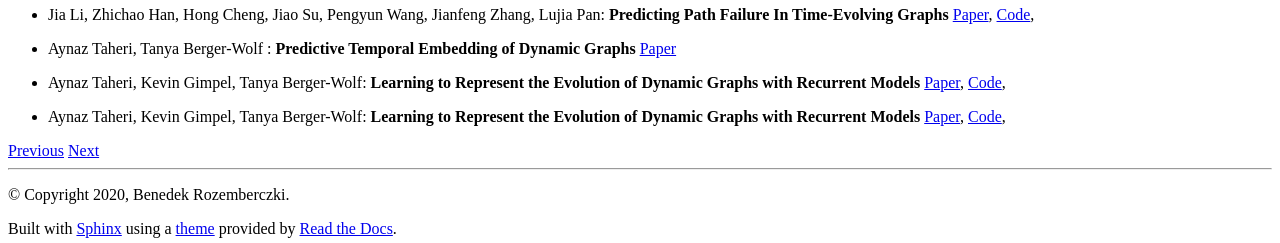
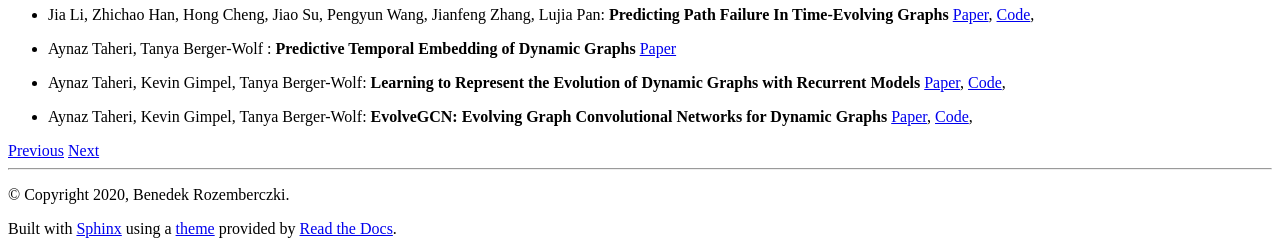
Before and after one commit to benedekrozemberczki/pytorch_geometric_temporal, a Sphinx documentation site: the page built from docs/source/notes/resources.rst, in a window 1280 px wide. Shown: the part 1102-1345 px from the top of the page. Built offline with Sphinx 7.4.7 and the Read the Docs theme 2.0.0, drawn with Linux system fonts in a browser that asks for light colours; pages that are not in the unit, such as notebooks, are missing from menus.

Commit message:
Evolve GCN H

```diff
--- a/docs/source/notes/resources.rst
+++ b/docs/source/notes/resources.rst
@@ -11,4 +11,4 @@ External resources
 
 * Aynaz Taheri, Kevin Gimpel, Tanya Berger-Wolf: **Learning to Represent the Evolution of Dynamic Graphs with Recurrent Models** `Paper <https://dl.acm.org/doi/10.1145/3308560.3316581>`_, `Code <https://github.com/CompBioUIC/RepLearning>`_,
 
-* Aynaz Taheri, Kevin Gimpel, Tanya Berger-Wolf: **Learning to Represent the Evolution of Dynamic Graphs with Recurrent Models** `Paper <https://arxiv.org/abs/1902.10191>`_, `Code <https://github.com/CompBioUIC/RepLearning>`_,
+* Aynaz Taheri, Kevin Gimpel, Tanya Berger-Wolf: **EvolveGCN: Evolving Graph Convolutional Networks for Dynamic Graphs** `Paper <https://arxiv.org/abs/1902.10191>`_, `Code <https://github.com/CompBioUIC/RepLearning>`_,
```
